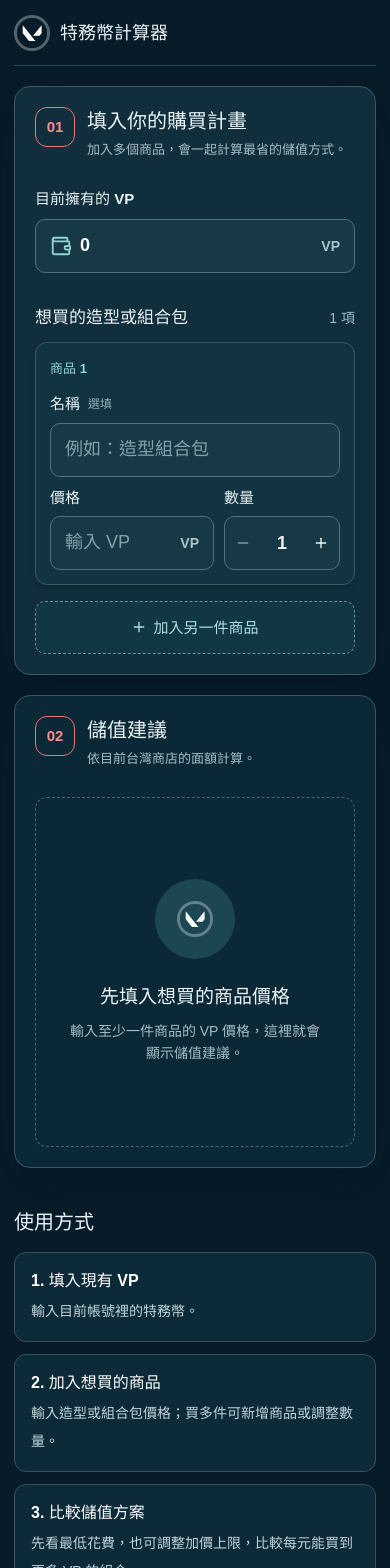
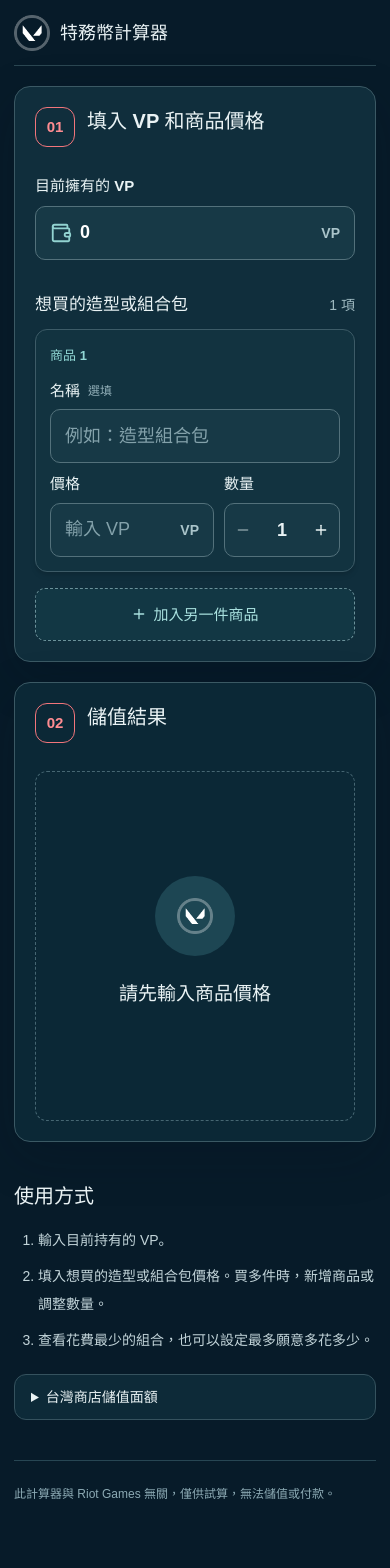
Before and after one commit to kamiya4047/vp-calculator, a React (Vite) app: page / in a window 390 px wide. Shown: the top 1568 px of the page. After the commit the page ends 1528 px from the top, so only its background shows below. Built offline with nearby package versions, Linux system fonts and the light colour scheme.

Commit message:
Simplify calculator copy

```diff
--- a/src/App.tsx
+++ b/src/App.tsx
@@ -24,11 +24,11 @@ function ResultCard({ title, plan, needed, minimum, highlight = false }: {
   const extra = plan.price - minimum
   return <Card role="region" className={`mt-4 !gap-0 !rounded-xl border !p-4 !ring-0 sm:!p-5 ${highlight ? "border-[#ea7479] bg-[linear-gradient(135deg,#1e424d,#15343f)]" : "border-[#45626d] bg-[#123542]"}`} aria-label={title}>
     <div className="flex items-start justify-between gap-3">
-      <div><p className="mb-1 text-xs font-bold text-[#f68f94]">{highlight ? "推薦先看" : "比較方案"}</p><h3 className="text-[19px] font-extrabold">{title}</h3></div>
+      <h3 className="text-[19px] font-extrabold">{title}</h3>
       {extra > 0 && <span className="whitespace-nowrap rounded-md bg-[#3b4c51] px-2 py-1.5 text-xs font-bold text-[#f6c7c8]">多花 NT$ {format(extra)}</span>}
     </div>
     <div className="my-3 flex items-baseline gap-2 font-display text-[42px] leading-tight font-bold text-white sm:text-[49px]"><span className="text-xl text-[#acc8cf]">NT$</span>{format(plan.price)}</div>
-    <div className="flex flex-wrap gap-x-5 gap-y-1 border-b border-[#44616b] pb-4 text-[13px] text-[#a9c2c9]"><span>儲入 <strong className="font-bold text-[#dff2f2]">{format(plan.vp)} VP</strong></span><span>購買後剩 <strong className="font-bold text-[#dff2f2]">{format(plan.vp - needed)} VP</strong></span><span>每 NT$ 1 元約 <strong className="font-bold text-[#dff2f2]">{(plan.vp / plan.price).toFixed(2)} VP</strong></span></div>
+    <div className="flex flex-wrap gap-x-5 gap-y-1 border-b border-[#44616b] pb-4 text-[13px] text-[#a9c2c9]"><span>可得 <strong className="font-bold text-[#dff2f2]">{format(plan.vp)} VP</strong></span><span>買完剩 <strong className="font-bold text-[#dff2f2]">{format(plan.vp - needed)} VP</strong></span><span>每元可得 <strong className="font-bold text-[#dff2f2]">{(plan.vp / plan.price).toFixed(2)} VP</strong></span></div>
     <div className="divide-y divide-[#35535f]" aria-label="需要購買的儲值面額">
       {PACKS.map((pack, index) => plan.counts[index] > 0 && <div className="flex items-center justify-between gap-2.5 py-3 font-display text-[15px] font-semibold text-[#e4f0f1]" key={pack.vp}>
         <span className="inline-flex items-center gap-2"><VpMark small />{format(pack.vp)} VP <span className="text-[#a8c2c8]">× {plan.counts[index]}</span></span>
@@ -67,7 +67,7 @@ export function App() {
 
       <div className="grid items-start gap-5 pt-5 sm:pt-7 md:grid-cols-[minmax(0,1.07fr)_minmax(0,.93fr)]">
         <section className="min-w-0 rounded-2xl border border-[#3b5964] bg-[#102e3c] p-5 shadow-[0_16px_50px_#03121e30] sm:p-6 lg:p-[30px]" aria-labelledby="input-title">
-          <div className="mb-7 flex items-start gap-3 lg:mb-8"><span className="grid h-10 w-10 flex-none place-items-center rounded-xl border border-[#f2757b] font-display text-[15px] font-bold text-[#ff8c91]">01</span><div><h2 className="text-xl font-extrabold lg:text-[22px]" id="input-title">填入你的購買計畫</h2><p className="mt-1 text-[13px] leading-relaxed text-[#a7bdc4]">加入多個商品，會一起計算最省的儲值方式。</p></div></div>
+          <div className="mb-7 flex items-start gap-3 lg:mb-8"><span className="grid h-10 w-10 flex-none place-items-center rounded-xl border border-[#f2757b] font-display text-[15px] font-bold text-[#ff8c91]">01</span><div><h2 className="text-xl font-extrabold lg:text-[22px]" id="input-title">填入 VP 和商品價格</h2></div></div>
           <div className="mb-8"><Label className="mb-2 text-[15px] font-bold text-[#e9f3f4]" htmlFor="current-vp">目前擁有的 VP</Label><div className="flex h-[54px] w-full items-center gap-2 rounded-[10px] border border-[#53717b] bg-[#173946] px-3.5 text-[#92d3d1] focus-within:border-[#91e2e0] focus-within:ring-[3px] focus-within:ring-[#91e2e02b] has-[input[aria-invalid=true]]:border-[#ff8f93]"><Wallet size={22} aria-hidden="true" /><Input className="!h-full min-w-0 flex-1 !rounded-none !border-0 !bg-transparent !px-0 !text-lg !font-semibold !text-white !shadow-none !outline-none placeholder:!font-normal placeholder:!text-[#83a1aa] focus-visible:!ring-0" id="current-vp" type="number" min="0" max="1000000" step="1" inputMode="numeric" value={currentVp} aria-invalid={current === null} onChange={event => setCurrentVp(event.target.value)} /><span className="font-display text-sm font-bold text-[#aac4ca]">VP</span></div>{current === null && <p className="mt-2 text-[13px] leading-relaxed text-[#ffacb0]">請輸入 0 到 1,000,000 的整數。</p>}</div>
           <div className="mb-3 flex items-baseline justify-between gap-2"><h3 className="text-[17px] font-extrabold">想買的造型或組合包</h3><span className="text-sm text-[#9eb9c0]">{items.length} 項</span></div>
           <div className="grid gap-3">{items.map((item, index) => <Card className="!gap-0 !rounded-xl border border-[#3d5b67] !bg-[#123340] !p-3.5 !ring-0 sm:!p-4" key={item.id}>
@@ -84,32 +84,32 @@ export function App() {
         </section>
 
         <aside className="min-w-0 rounded-2xl border border-[#3b5964] bg-[#0b2836] p-5 shadow-[0_16px_50px_#03121e30] sm:p-6 lg:p-[30px]" aria-live="polite" aria-labelledby="summary-title">
-          <div className="mb-7 flex items-start gap-3 lg:mb-8"><span className="grid h-10 w-10 flex-none place-items-center rounded-xl border border-[#f2757b] font-display text-[15px] font-bold text-[#ff8c91]">02</span><div><h2 className="text-xl font-extrabold lg:text-[22px]" id="summary-title">儲值建議</h2><p className="mt-1 text-[13px] leading-relaxed text-[#a7bdc4]">依目前台灣商店的面額計算。</p></div></div>
-          {target === 0 ? <div className="flex min-h-[350px] flex-col items-center justify-center rounded-xl border border-dashed border-[#466672] p-8 text-center"><div className="mb-6 grid h-20 w-20 place-items-center rounded-full bg-[#1d4653]"><VpMark /></div><h3 className="mb-2 text-[19px] font-bold">先填入想買的商品價格</h3><p className="max-w-[270px] text-sm leading-relaxed text-[#a6bdc4]">輸入至少一件商品的 VP 價格，這裡就會顯示儲值建議。</p></div> : !valid ? <div className="flex min-h-[350px] flex-col items-center justify-center rounded-xl border border-dashed border-[#466672] p-8 text-center"><h3 className="mb-2 text-[19px] font-bold">請檢查輸入內容</h3><p className="max-w-[270px] text-sm leading-relaxed text-[#a6bdc4]">修正上方標示的數字後，就能看到儲值建議。</p></div> : <>
+          <div className="mb-7 flex items-start gap-3 lg:mb-8"><span className="grid h-10 w-10 flex-none place-items-center rounded-xl border border-[#f2757b] font-display text-[15px] font-bold text-[#ff8c91]">02</span><div><h2 className="text-xl font-extrabold lg:text-[22px]" id="summary-title">儲值結果</h2></div></div>
+          {target === 0 ? <div className="flex min-h-[350px] flex-col items-center justify-center rounded-xl border border-dashed border-[#466672] p-8 text-center"><div className="mb-6 grid h-20 w-20 place-items-center rounded-full bg-[#1d4653]"><VpMark /></div><h3 className="mb-2 text-[19px] font-bold">請先輸入商品價格</h3></div> : !valid ? <div className="flex min-h-[350px] flex-col items-center justify-center rounded-xl border border-dashed border-[#466672] p-8 text-center"><h3 className="mb-2 text-[19px] font-bold">請修正上方的數字</h3></div> : <>
             <div className="mb-4 grid grid-cols-[1fr_auto_1fr] items-center gap-2 rounded-xl border border-[#365964] bg-[#153a48] px-3 py-4 sm:px-5"><div className="flex flex-col gap-1.5"><span className="text-[13px] text-[#a8c0c6]">購買總額</span><strong className="whitespace-nowrap font-display text-[21px] font-bold sm:text-[26px]">{format(target)} <small className="text-xs sm:text-sm">VP</small></strong></div><ArrowRight size={20} aria-hidden="true" /><div className="flex flex-col items-end gap-1.5 text-right"><span className="text-[13px] text-[#a8c0c6]">還需要</span><strong className="whitespace-nowrap font-display text-[21px] font-bold text-[#8ee5e0] sm:text-[26px]">{format(needed)} <small className="text-xs sm:text-sm">VP</small></strong></div></div>
-            {needed === 0 ? <div className="px-5 py-10 text-center"><div className="mx-auto mb-5 grid h-[75px] w-[75px] place-items-center rounded-full border-2 border-[#82ddd5] text-[39px] text-[#9bf0e7]">✓</div><h3 className="mb-2 text-[21px] font-bold">目前的 VP 已經足夠</h3><p className="text-[15px] leading-relaxed text-[#acc4ca]">買完後還會剩下 <strong className="text-[#e3f5f3]">{format((current ?? 0) - target)} VP</strong>，不需要額外儲值。</p></div> : result && <>
+            {needed === 0 ? <div className="px-5 py-10 text-center"><div className="mx-auto mb-5 grid h-[75px] w-[75px] place-items-center rounded-full border-2 border-[#82ddd5] text-[39px] text-[#9bf0e7]">✓</div><h3 className="mb-2 text-[21px] font-bold">現有 VP 足夠</h3><p className="text-[15px] leading-relaxed text-[#acc4ca]">買完剩 <strong className="text-[#e3f5f3]">{format((current ?? 0) - target)} VP</strong>。</p></div> : result && <>
               <ResultCard title="花費最少" plan={result.cheapest} needed={needed} minimum={result.cheapest.price} highlight />
-              <div className="mt-6 flex items-start justify-between gap-3"><div><Label className="mb-2 text-[15px] font-bold text-[#e9f3f4]" htmlFor="extra-budget">最划算方案的加價上限</Label><p className="max-w-[320px] text-xs leading-relaxed text-[#9fb8c0]">只比較比最低花費最多再加這筆金額的組合。</p></div><div className="flex h-11 w-[119px] flex-none items-center rounded-[10px] border border-[#53717b] bg-[#173946] px-2.5 text-[#adc8ce] focus-within:border-[#91e2e0] focus-within:ring-[3px] focus-within:ring-[#91e2e02b]"><span className="text-xs">NT$</span><Input className="!h-full min-w-0 !rounded-none !border-0 !bg-transparent !p-0 !text-right !font-display !text-[17px] !font-bold !text-white !shadow-none focus-visible:!ring-0" id="extra-budget" type="number" min="0" max="1000000" step="50" inputMode="numeric" value={extraBudget} aria-invalid={extra === null} onChange={event => setExtraBudget(event.target.value)} /></div></div>
-              {extra === null && <p className="mt-2 text-[13px] leading-relaxed text-[#ffacb0]">加價上限請輸入 0 到 1,000,000 的整數。</p>}
-              {extra !== null && (valueDifferent ? <ResultCard title="每元 VP 最多" plan={result.bestValue} needed={needed} minimum={result.cheapest.price} /> : <div className="mt-4 rounded-[10px] border border-[#3d646c] bg-[#153b46] px-4 py-3.5 text-sm leading-relaxed text-[#b9d8da]">在這個加價上限內，最低花費也是每元 VP 最多的方案。</div>)}
+              <div className="mt-6 flex items-start justify-between gap-3"><div><Label className="mb-2 text-[15px] font-bold text-[#e9f3f4]" htmlFor="extra-budget">最多願意多花</Label></div><div className="flex h-11 w-[119px] flex-none items-center rounded-[10px] border border-[#53717b] bg-[#173946] px-2.5 text-[#adc8ce] focus-within:border-[#91e2e0] focus-within:ring-[3px] focus-within:ring-[#91e2e02b]"><span className="text-xs">NT$</span><Input className="!h-full min-w-0 !rounded-none !border-0 !bg-transparent !p-0 !text-right !font-display !text-[17px] !font-bold !text-white !shadow-none focus-visible:!ring-0" id="extra-budget" type="number" min="0" max="1000000" step="50" inputMode="numeric" value={extraBudget} aria-invalid={extra === null} onChange={event => setExtraBudget(event.target.value)} /></div></div>
+              {extra === null && <p className="mt-2 text-[13px] leading-relaxed text-[#ffacb0]">請輸入 0 到 1,000,000 元的整數。</p>}
+              {extra !== null && (valueDifferent ? <ResultCard title="每元可得最多 VP" plan={result.bestValue} needed={needed} minimum={result.cheapest.price} /> : <div className="mt-4 rounded-[10px] border border-[#3d646c] bg-[#153b46] px-4 py-3.5 text-sm leading-relaxed text-[#b9d8da]">這個上限內沒有每元可得更多 VP 的組合。</div>)}
             </>}
           </>}
         </aside>
       </div>
       <section className="py-10 sm:py-12" aria-labelledby="how-to-title">
         <h2 className="mb-4 text-xl font-extrabold" id="how-to-title">使用方式</h2>
-        <ol className="grid gap-3 text-sm leading-7 text-[#c2d4d9] sm:grid-cols-3">
-          <li className="rounded-xl border border-[#35525e] bg-[#0d2a38] p-4"><strong className="mb-1 block text-base text-white">1. 填入現有 VP</strong>輸入目前帳號裡的特務幣。</li>
-          <li className="rounded-xl border border-[#35525e] bg-[#0d2a38] p-4"><strong className="mb-1 block text-base text-white">2. 加入想買的商品</strong>輸入造型或組合包價格；買多件可新增商品或調整數量。</li>
-          <li className="rounded-xl border border-[#35525e] bg-[#0d2a38] p-4"><strong className="mb-1 block text-base text-white">3. 比較儲值方案</strong>先看最低花費，也可調整加價上限，比較每元能買到更多 VP 的組合。</li>
+        <ol className="list-decimal space-y-2 pl-6 text-sm leading-7 text-[#c2d4d9]">
+          <li>輸入目前持有的 VP。</li>
+          <li>填入想買的造型或組合包價格。買多件時，新增商品或調整數量。</li>
+          <li>查看花費最少的組合，也可以設定最多願意多花多少。</li>
         </ol>
         <details className="mt-5 rounded-xl border border-[#35525e] bg-[#0d2a38] px-4 py-3 text-sm text-[#b5cbd1]">
-          <summary className="cursor-pointer font-bold text-[#eaf3f5]">查看計算使用的台灣商店面額</summary>
+          <summary className="cursor-pointer font-bold text-[#eaf3f5]">台灣商店儲值面額</summary>
           <ul className="mt-3 grid gap-x-6 gap-y-1 sm:grid-cols-2 lg:grid-cols-3">{PACKS.map(pack => <li key={pack.vp}>{format(pack.vp)} VP＝NT$ {format(pack.price)}</li>)}</ul>
-          <p className="mt-3 text-xs leading-relaxed text-[#90afb8]">依你提供的商店資訊建立；實際價格請以遊戲內結帳畫面為準。</p>
+          <p className="mt-3 text-xs leading-relaxed text-[#90afb8]">實際價格請以遊戲內結帳畫面為準。</p>
         </details>
       </section>
-      <footer className="border-t border-[#274653] py-6 text-xs leading-relaxed text-[#8caab4]">非 Riot Games 官方網站。此工具僅協助試算，未提供儲值或付款服務。</footer>
+      <footer className="border-t border-[#274653] py-6 text-xs leading-relaxed text-[#8caab4]">此計算器與 Riot Games 無關，僅供試算，無法儲值或付款。</footer>
     </div>
   </main>
 }
```
Also changed, not shown: 1 other file (tests, documents, lock files or other folders).
